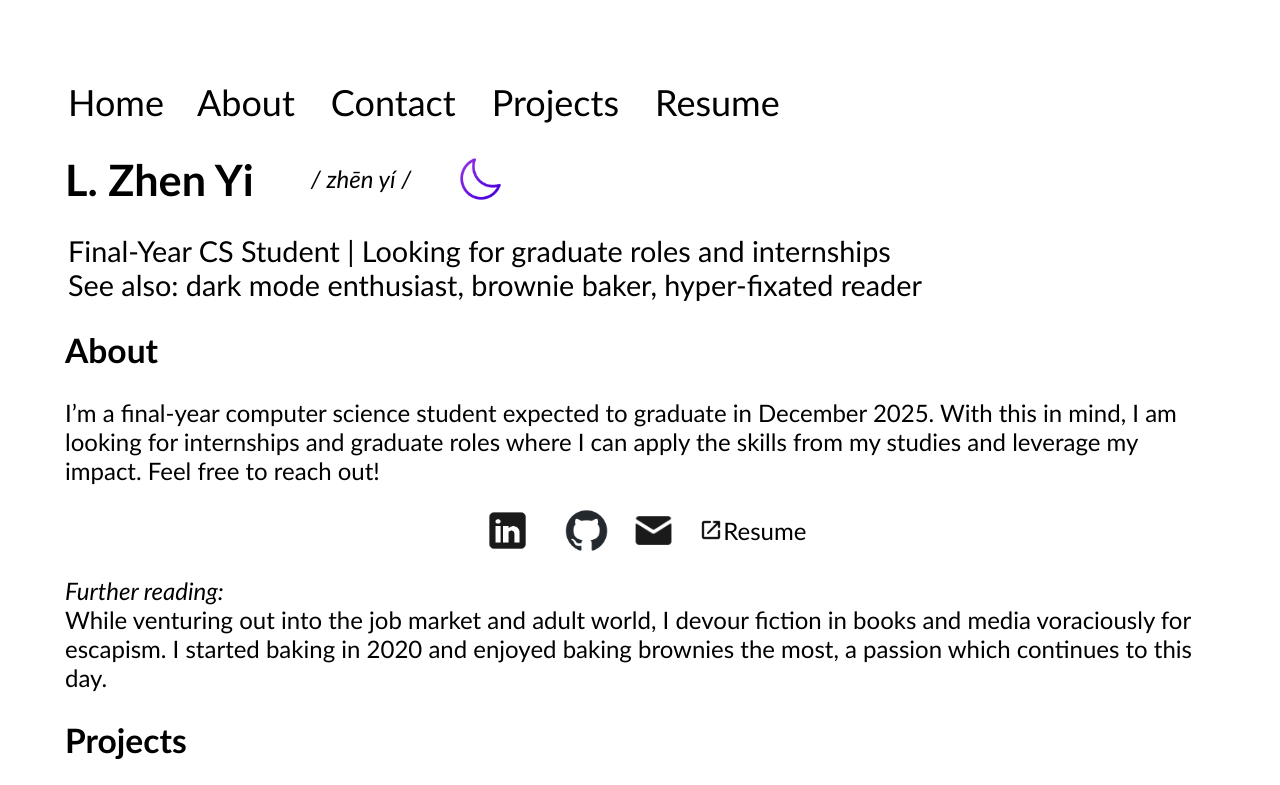
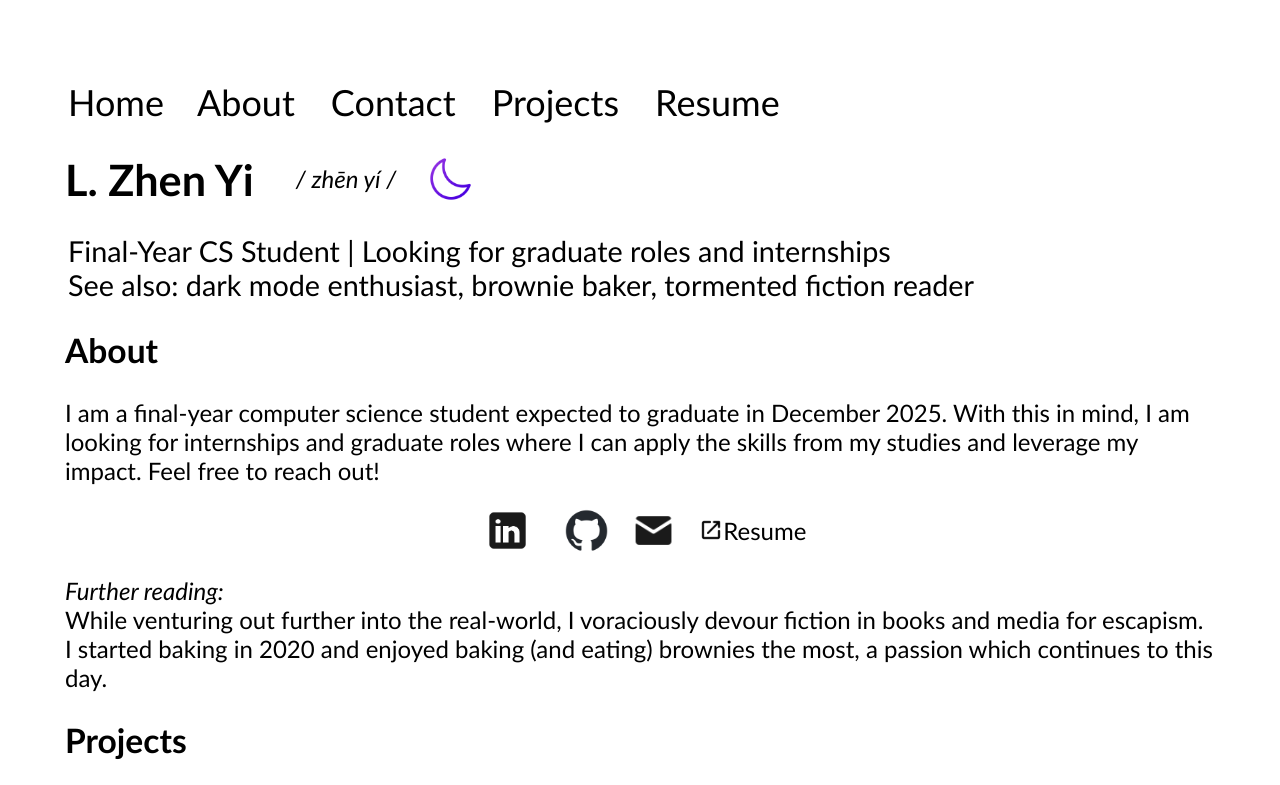
Before and after one commit to l-zhenyi/l-zhenyi.github.io, a plain HTML site: page index.html in a window 1280 px wide. Shown: the top 785 px of the page. Drawn offline with Linux system fonts and the light colour scheme.

Commit message:
Added resume in assets folder. Edited short bio.

```diff
--- a/index.html
+++ b/index.html
@@ -30,15 +30,15 @@
 </div>
 
 <div class="subtitle">
-  Final-Year CS Student | Looking for graduate roles and internships <br>
-  See also: dark mode enthusiast, brownie baker, hyper-fixated reader
+  Final-Year CS Student | Looking for graduate roles and internships<br>
+  See also: dark mode enthusiast, brownie baker, tormented fiction reader
 </div>
 
 <h2 id="about">About</h2>
 <p>
-  I’m a final-year computer science student expected to graduate in
-  December 2025. With this in mind, I am looking for internships and graduate roles
-  where I can apply the skills from my studies and leverage my impact. Feel free to reach out!
+  I am a final-year computer science student expected to graduate in December 2025.
+  With this in mind, I am looking for internships and graduate roles where I can apply
+  the skills from my studies and leverage my impact. Feel free to reach out!
 </p>
 
   <div class="buttons">
@@ -67,9 +67,9 @@
 
   <p>
     <i>Further reading:</i><br>
-    While venturing out into the job market and adult world, I devour fiction in books and media
-    voraciously for escapism. I started baking in 2020 and enjoyed baking brownies the most, a passion
-    which continues to this day.
+    While venturing out further into the real-world, I voraciously devour fiction in books and media for escapism.
+    I started baking in 2020 and enjoyed baking (and eating) brownies the most, a passion which continues
+    to this day.
 </p>
 
 <h2 id="projects">Projects</h2>
--- a/styles.css
+++ b/styles.css
@@ -9,7 +9,7 @@
 
 p, h1, h2 {
   padding-left: 0.375rem;
-  padding-right: 1rem;
+  padding-right: 0.375rem;
 }
 
 h1 {
@@ -125,6 +125,7 @@
   padding-left: 0.5rem;
   font-size: 1.2rem;
   color: #000000; /* Default color for light mode */
+  flex-wrap: wrap;
 }
 
 body.dark-mode .subtitle {
```
Also changed, not shown: 2 other files.
